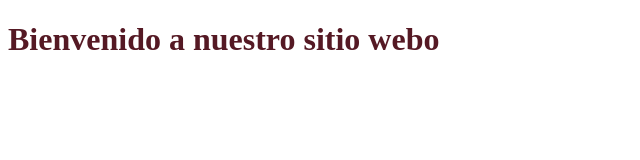
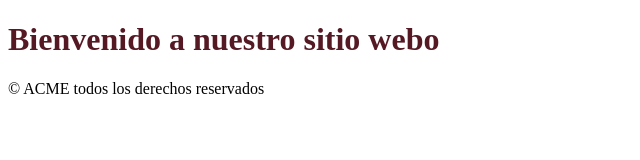
Before and after one commit to abdellah-Afriano/Practica1, a plain HTML site: page index.html in a window 1280 px wide. Shown: the whole page, without its empty margins (0-640 px from the left). Drawn offline with Linux system fonts and the light colour scheme.

Commit message:
add footer

```diff
--- a/index.html
+++ b/index.html
@@ -12,6 +12,10 @@
 <body>
 
     <h1>Bienvenido a nuestro sitio webo</h1>
+    <footer>
+
+        <p> &copy; ACME todos los derechos reservados</p>
+    </footer>
     <script src="./js/main.js"></script>
 </body>
 </html>
```
